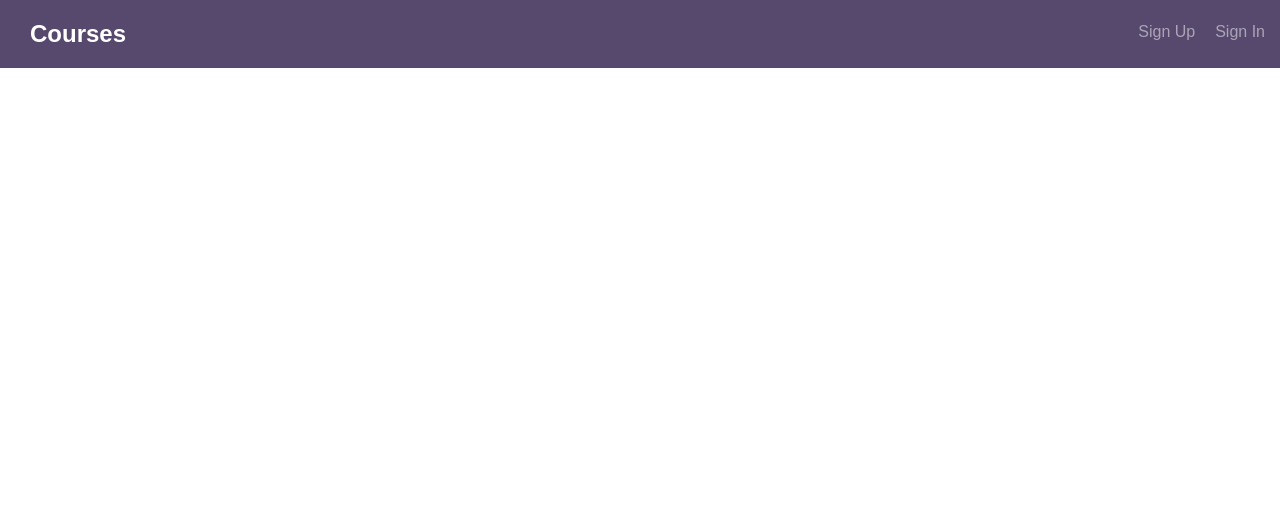
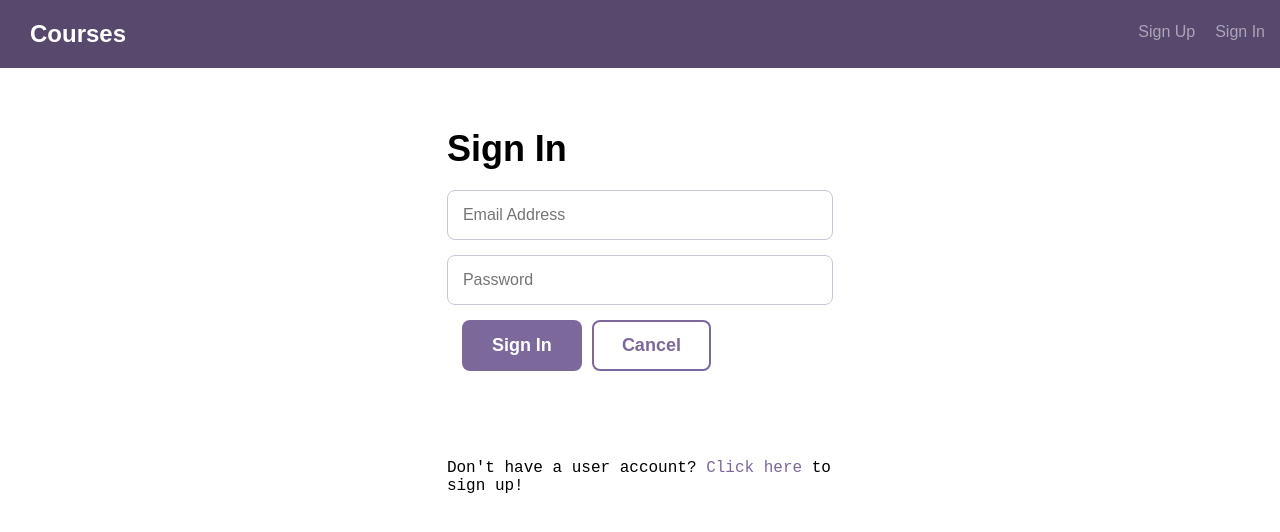
Before and after one commit to WLeyes/treehouse-fsjs-project-10, a React (Create React App) app in the folder client/: page /signin in a window 1280 px wide. Shown: the top 532 px of the page. Built offline with nearby package versions, Linux system fonts and the light colour scheme.

Commit message:
updating error check

```diff
--- a/client/src/App.js
+++ b/client/src/App.js
@@ -5,8 +5,11 @@ import { BrowserRouter as Router, Route, Switch } from "react-router-dom";
 
 import Layout from "./Components/Layout";
 import PublicRoute from "./Components/Routes/publicRoutes";
+
+import UserSignUp from "./Components/Users/UserSignUp";
+import UserSignIn from "./Components/Users/UserSignin";
+
 import Courses from "./Components/Courses";
-import UserSignUp from "./Components/Users/UserSignUp";
 class App extends Component {
   render() {
     return (
@@ -25,6 +28,13 @@ class App extends Component {
               restricted={true}
               {...this.props}
               exact
+              path="/signin"
+              component={UserSignIn}
+            />
+            <PublicRoute
+              restricted={true}
+              {...this.props}
+              exact
               path="/signup"
               component={UserSignUp}
             />
--- a/client/src/Components/Users/UserSignUp.js
+++ b/client/src/Components/Users/UserSignUp.js
@@ -30,7 +30,6 @@ class UserSignUp extends Component {
       password,
       confirmPassword
     } = this.state;
-
     event.preventDefault();
     const newUser = {
       firstName,
@@ -40,7 +39,6 @@ class UserSignUp extends Component {
       confirmPassword
     };
     this.props.createNewUser(newUser);
-    // todo: move axios call to redux action
   };
 
   render() {
@@ -49,9 +47,9 @@ class UserSignUp extends Component {
       lastName,
       emailAddress,
       password,
-      confirmPassword,
-      errors
+      confirmPassword
     } = this.state;
+    const { errors } = this.state;
     const { onChange, onSubmit } = this;
     return (
       <div className="bounds">
@@ -65,6 +63,7 @@ class UserSignUp extends Component {
                 value={firstName}
                 onChange={onChange}
               />
+              <div>{errors.firstName}</div>
               <FormInput
                 name="lastName"
                 placeholder="Last Name"
--- /dev/null
+++ b/client/src/Components/Users/UserSignin.js
@@ -0,0 +1,78 @@
+import React, { Component } from "react";
+
+import { connect } from "react-redux";
+
+import { FormInput } from "../Layout/formFields";
+import { getUser } from "../../redux/actions/userActions";
+
+class UserSignIn extends Component {
+  constructor() {
+    super();
+    this.state = {
+      emailAddress: "",
+      password: "",
+      errors: {}
+    };
+  }
+
+  onChange = event =>
+    this.setState({ [event.target.name]: event.target.value });
+
+  onSubmit = event => {
+    event.preventDefault();
+    const { emailAddress, password } = this.state;
+    const user = {
+      emailAddress,
+      password
+    };
+    console.log(user);
+  };
+
+  render() {
+    const { emailAddress, password, errors } = this.state;
+    const { onChange, onSubmit } = this;
+    return (
+      <div className="bounds">
+        <div className="grid-33 centered signin">
+          <h1>Sign In</h1>
+          <div>
+            <form onSubmit={onSubmit}>
+              <FormInput
+                name="emailAddress"
+                type="email"
+                placeholder="Email Address"
+                value={emailAddress}
+                onChange={onChange}
+              />
+              <FormInput
+                name="password"
+                placeholder="Password"
+                type="password"
+                value={password}
+                onChange={onChange}
+              />
+              <div className="grid-100 pad-bottom">
+                <button className="button" type="submit" onClick={onSubmit}>
+                  Sign In
+                </button>
+                <button className="button button-secondary">Cancel</button>
+              </div>
+            </form>
+          </div>
+          <p>&nbsp;</p>
+          <p>
+            Don't have a user account? <a href="sign-up.html">Click here</a> to
+            sign up!
+          </p>
+        </div>
+      </div>
+    );
+  }
+}
+
+const mapStateToProps = state => ({
+  user: state.users.user,
+  errors: state.errors
+});
+
+export default connect(mapStateToProps)(UserSignIn);
```
